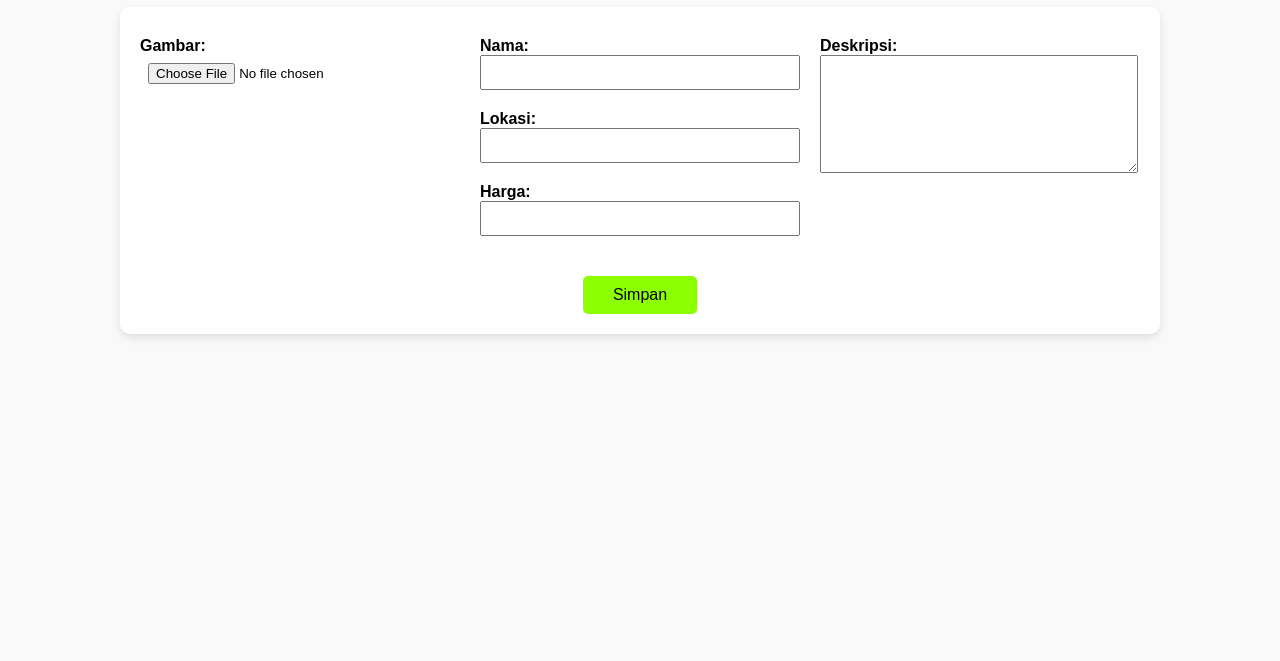
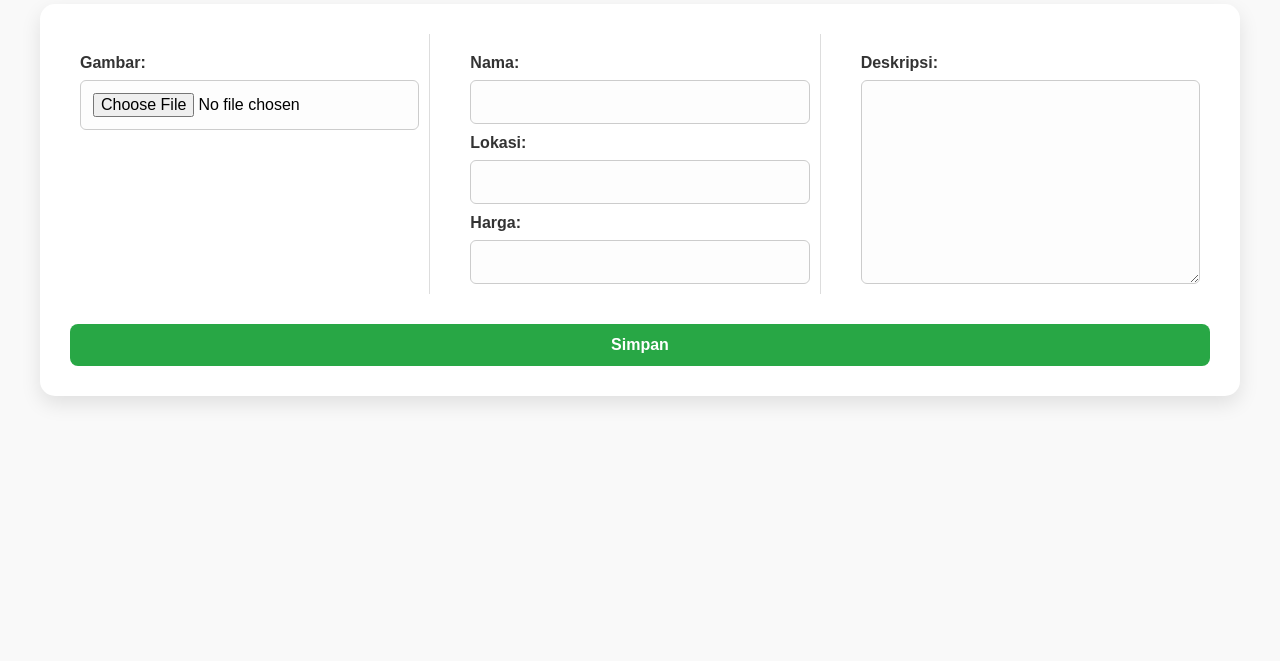
Before and after one commit to Maydamai03/Projek_Akhir_PrakTCC_017_033, a plain HTML site: page frontend/formRumah.html in a window 1280 px wide. Shown: the part 139-800 px from the top of the page. Drawn offline with Linux system fonts and the light colour scheme; sample sign-in values are in the browser's storage.

Commit message:
update UI tambah rumah

```diff
--- a/frontend/css/form.css
+++ b/frontend/css/form.css
@@ -98,58 +98,108 @@ button.logout:hover {
 }
 
 
-
-.form-card {
-  background-color: white;
-  border-radius: 10px;
-  padding: 20px;
-  margin-top: 20px;
-  box-shadow: 0 4px 8px rgba(0,0,0,0.1);
-  max-width: 1000px;
-  margin-left: auto;
-  margin-right: auto;
-  display: flex;
-  flex-direction: column;
-  gap: 20px;
+#form-title {
+  color: #ff8c00;
+  font-size: 2rem;
+  margin: 20px 0;
+  text-align: center;
 }
 
+/* Form wrapper and card styling */
+.form-wrapper {
+  max-width: 1200px;
+  margin: 0 auto 40px; /* Ditambahkan margin-bottom 40px */
+  padding: 0 20px;
+}
+
+/* Atau alternatifnya bisa di .form-card */
+.form-card {
+  background: #fff;
+  padding: 30px;
+  border-radius: 15px;
+  box-shadow: 0 8px 20px rgba(0,0,0,0.1);
+  margin-bottom: 40px; /* Opsi alternatif */
+}
+
+/* Form layout */
 .form-top {
   display: flex;
-  gap: 20px;
-  justify-content: space-between;
+  gap: 30px;
+  margin-bottom: 30px; /* Added spacing before the button */
   flex-wrap: wrap;
 }
 
-.form-left,
-.form-center,
-.form-right {
+.form-left, .form-center, .form-right {
   flex: 1;
-  min-width: 250px;
+  min-width: 280px;
+  padding: 10px;
   display: flex;
   flex-direction: column;
 }
 
-textarea {
-  resize: vertical;
-  min-height: 100px;
+.form-left,
+.form-center {
+  border-right: 1px solid #ddd;
 }
 
-.form-bottom {
-  display: flex;
-  justify-content: center;
-  margin-top: 10px;
+/* Input fields styling */
+label {
+  font-weight: bold;
+  margin-bottom: 8px;
+  color: #333;
 }
 
+input, textarea {
+  border: 1px solid #ccc;
+  border-radius: 6px;
+  padding: 12px;
+  font-size: 1rem;
+  background-color: #fdfdfd;
+  transition: border-color 0.2s;
+  width: 100%;
+  box-sizing: border-box;
+}
+
+input:focus, textarea:focus {
+  border-color: #ff8c00;
+  outline: none;
+}
+
+/* Make textarea fill available height */
+textarea {
+  flex-grow: 1;
+  min-height: 150px;
+  resize: vertical;
+}
+
+/* Button styling */
 .form-bottom button {
-  padding: 10px 30px;
+  background-color: #28a745;
+  color: white;
+  border: none;
+  border-radius: 8px;
+  padding: 12px 0;
+  font-weight: bold;
+  width: 100%;
+  cursor: pointer;
+  transition: background-color 0.2s;
   font-size: 1rem;
-  border: none;
-  background-color: #8cff00;
-  color: rgb(0, 0, 0);
-  border-radius: 5px;
-  cursor: pointer;
 }
 
 .form-bottom button:hover {
-  background-color: #c7f68f;
+  background-color: #218838;
 }
+
+/* Responsive adjustments */
+@media (max-width: 768px) {
+  .form-left, .form-center {
+    border-right: none;
+    border-bottom: 1px solid #ddd;
+    padding-bottom: 20px;
+  }
+
+  .form-top {
+    flex-direction: column;
+    gap: 20px;
+  }
+}
--- a/frontend/formRumah.html
+++ b/frontend/formRumah.html
@@ -4,19 +4,15 @@
   <meta charset="UTF-8">
   <title>Form Rumah</title>
   <style>
-    body { font-family: sans-serif; padding: 20px; }
-    input, textarea {
-      display: block;
-      margin-bottom: 10px;
-      padding: 8px;
-      width: 300px;
-    }
+
     label {
       margin-top: 10px;
       font-weight: bold;
     }
   </style>
     <link rel="stylesheet" href="css/form.css" />
+        <link rel="stylesheet" href="https://cdnjs.cloudflare.com/ajax/libs/font-awesome/6.5.0/css/all.min.css">
+
 
 </head>
 <body>
@@ -37,7 +33,9 @@
     </div>
   </nav>
 
-  <h1 style="text-align: center;" id="form-title">Tambah Rumah</h1>
+  <h1 id="form-title"><i class="fas fa-home"></i> Tambah Rumah</h1>
+
+<div class="form-wrapper">
 
   <form id="formRumah" enctype="multipart/form-data" class="form-card">
   <div class="form-top">
@@ -72,6 +70,9 @@
   </div>
 </form>
 
+</div>
+
+
 
   <script src="js/crudRumah.js"></script>
   <script src="js/index.js"></script>
```
